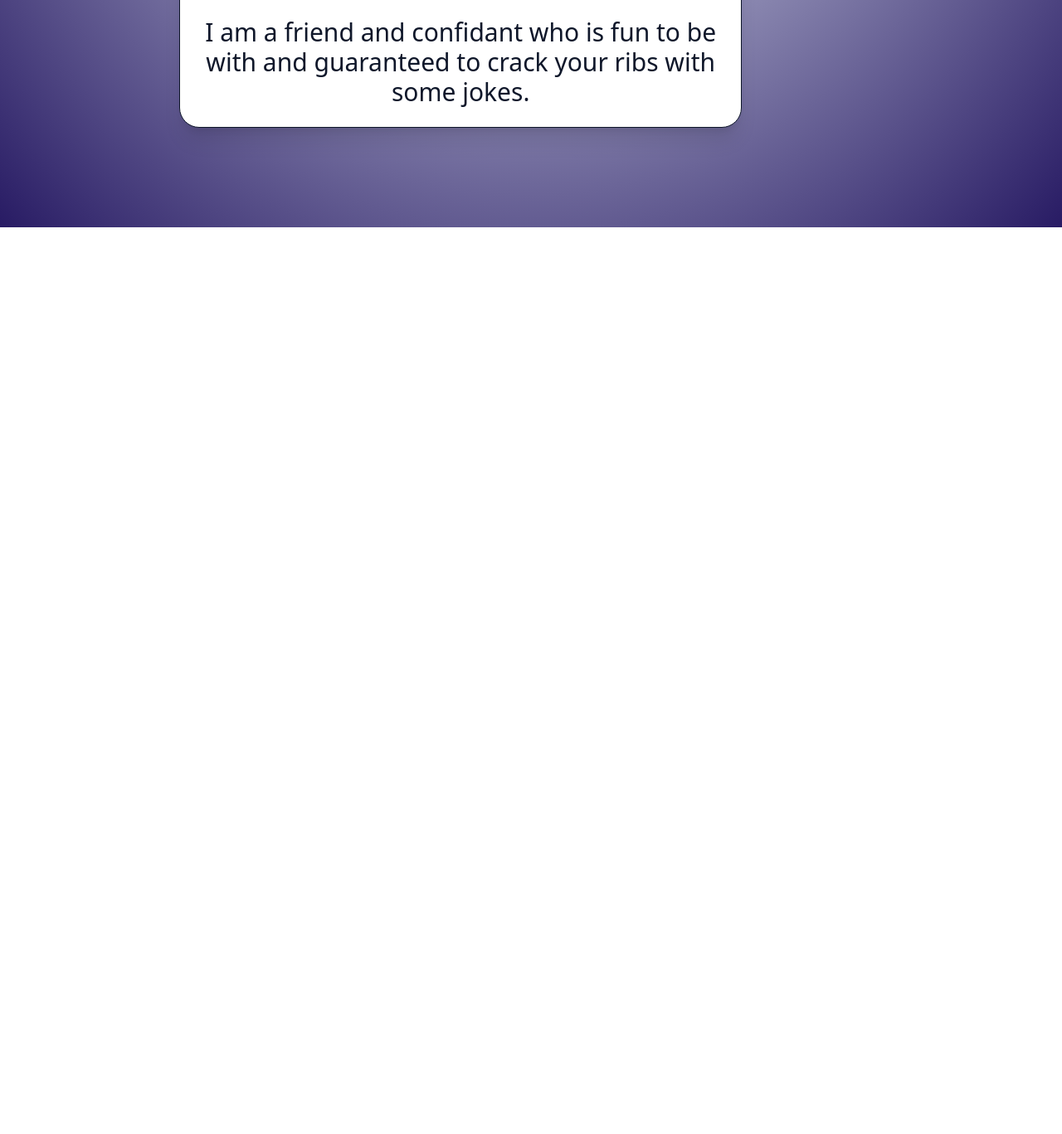
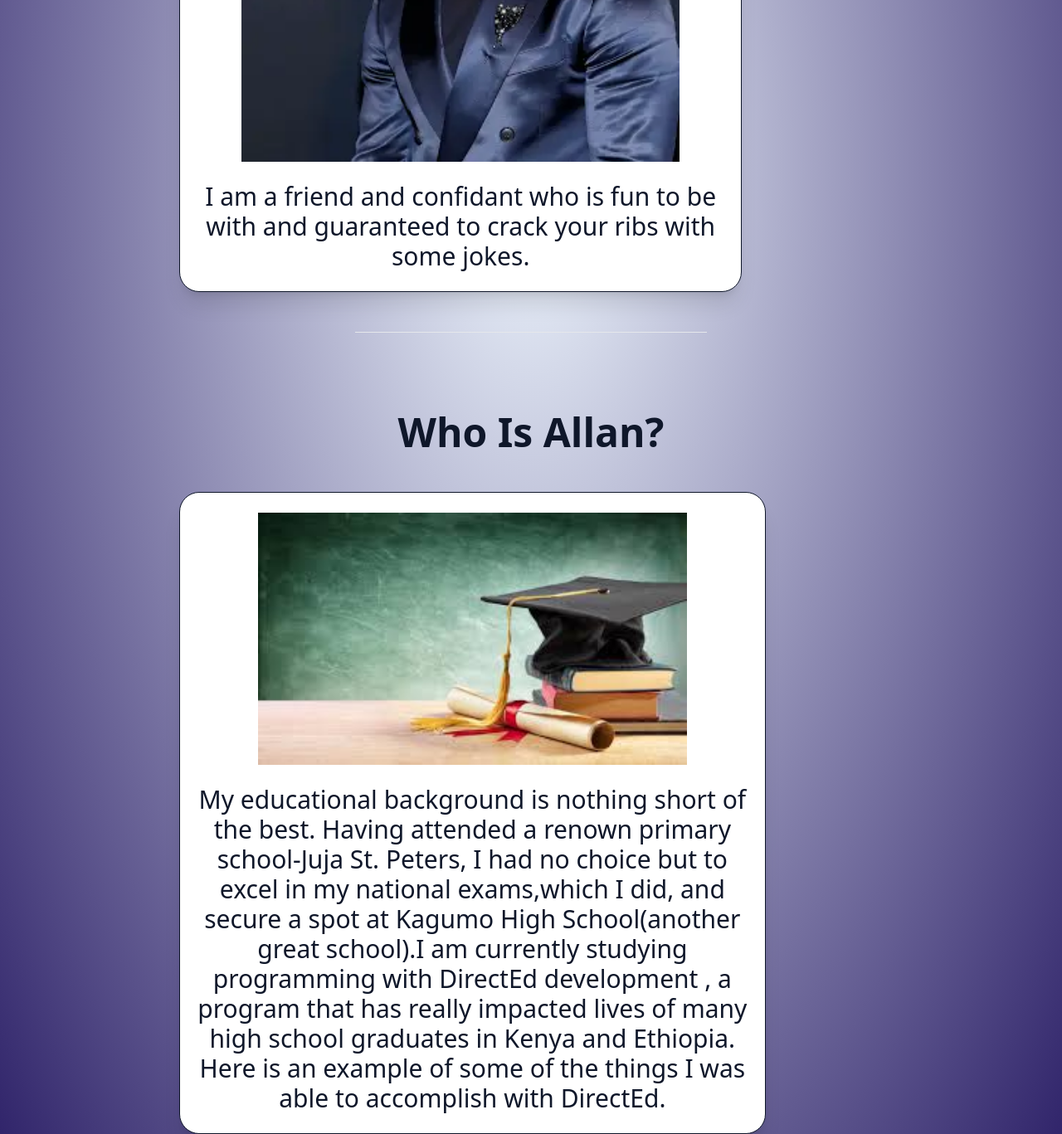
Before and after one commit to Netsection/My-life, a website: page build/index.html in a window 1280 px wide. Shown: the part 1091-2458 px from the top of the page at 83% size. Before the commit the page ends 1365 px from the top, so only its background shows below. Drawn offline with Linux system fonts and the light colour scheme.

Commit message:
added section

```diff
--- a/build/index.html
+++ b/build/index.html
@@ -42,8 +42,20 @@
             </h2>
             <ul class="list-none mx-auto my-12 flex flex-col sm:flex-row items-center gap-8">
                 <li class="w-4/5 sm:w-7/8 flex flex-col items-center border border-solid border-slate-900 dark:border-blue-200 bg-white dark:bg-black py-6 px-2 rounded-3xl shadow-xl">
-                <img src="img/download.webp" alt="fun" class="w-1/2 mb-6">
+                <img src="img/download.webp" alt="fun" class="w-4/5 mb-6">
                 <h3 class="text-3xl text-center text-slate-900 dark:text-yellow-400">I am a friend and confidant who is fun to be with and guaranteed to crack your ribs with some jokes.</h3>
+                </li>
+            </ul>
+            <hr class="mx-auto bg-black dark:bg-white w-1/2">
+        </section>
+        <section id="briefintro" class="p-6 my-12">
+            <h2 class="text-4xl font-bold text-center sm:text-5xl mb-6 text-slate-900">
+                Who Is Allan?
+            </h2>
+            <ul class="list-none mx-auto my-12 flex flex-col sm:flex-row items-center gap-8">
+                <li class="w-5/6 sm:w-5/6 flex flex-col items-center border border-solid border-slate-900 dark:border-blue-200 bg-white dark:bg-black py-6 px-2 rounded-3xl shadow-xl">
+                <img src="img/download (1).jpg" alt="education" class="w-3/4 mb-6">
+                <h3 class="text-3xl text-center text-slate-900 dark:text-yellow-400">My educational background is nothing short of the best. Having attended a renown primary school-Juja St. Peters, I had no choice but to excel in my national exams,which I did, and secure a spot at Kagumo High School(another great school).I am currently studying programming with DirectEd development , a program that has really impacted lives of many high school graduates in Kenya and Ethiopia. Here is an example of some of the things I was able to accomplish with DirectEd.</h3>
                 </li>
             </ul>
         </section>
```
Also changed, not shown: build/css/style.css.
